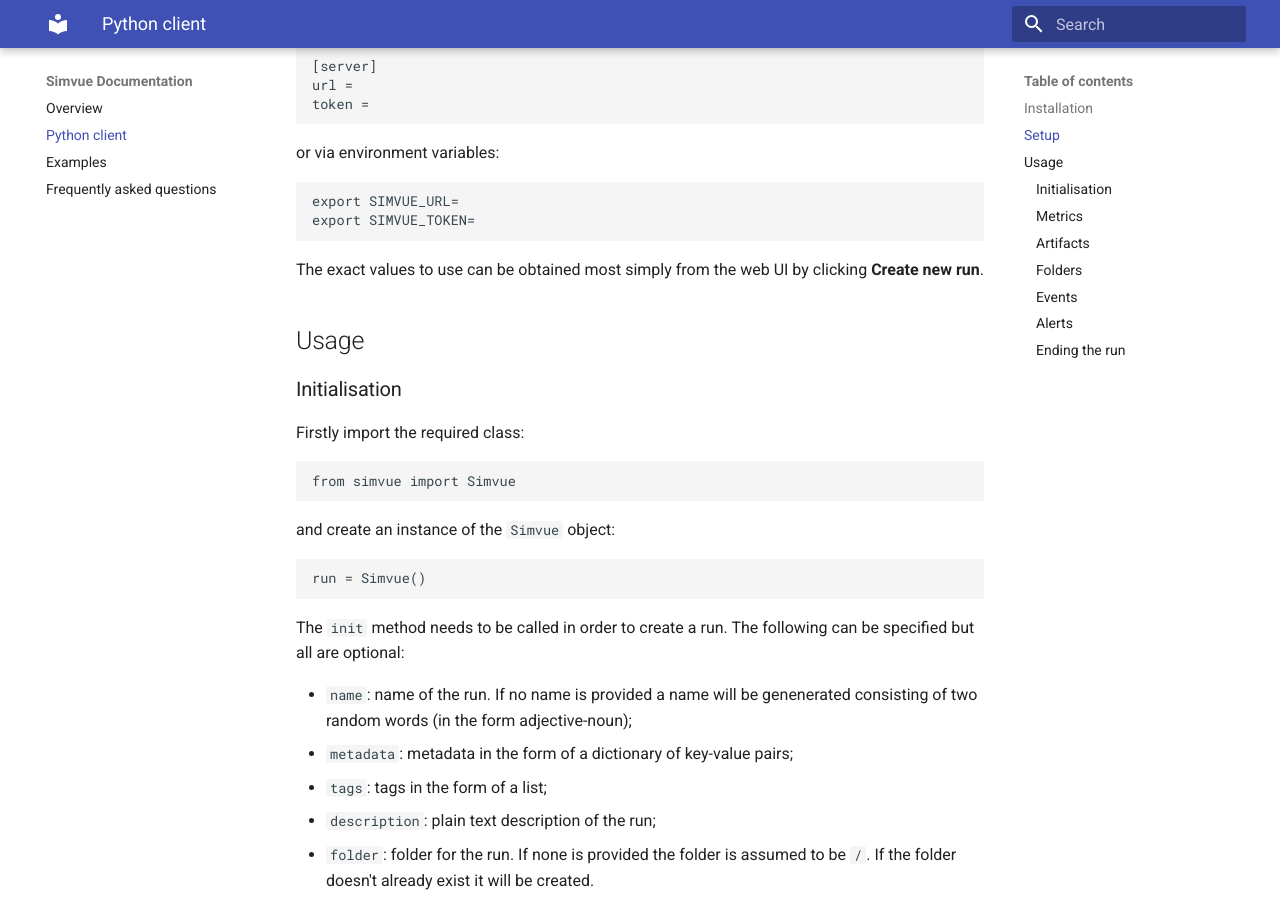
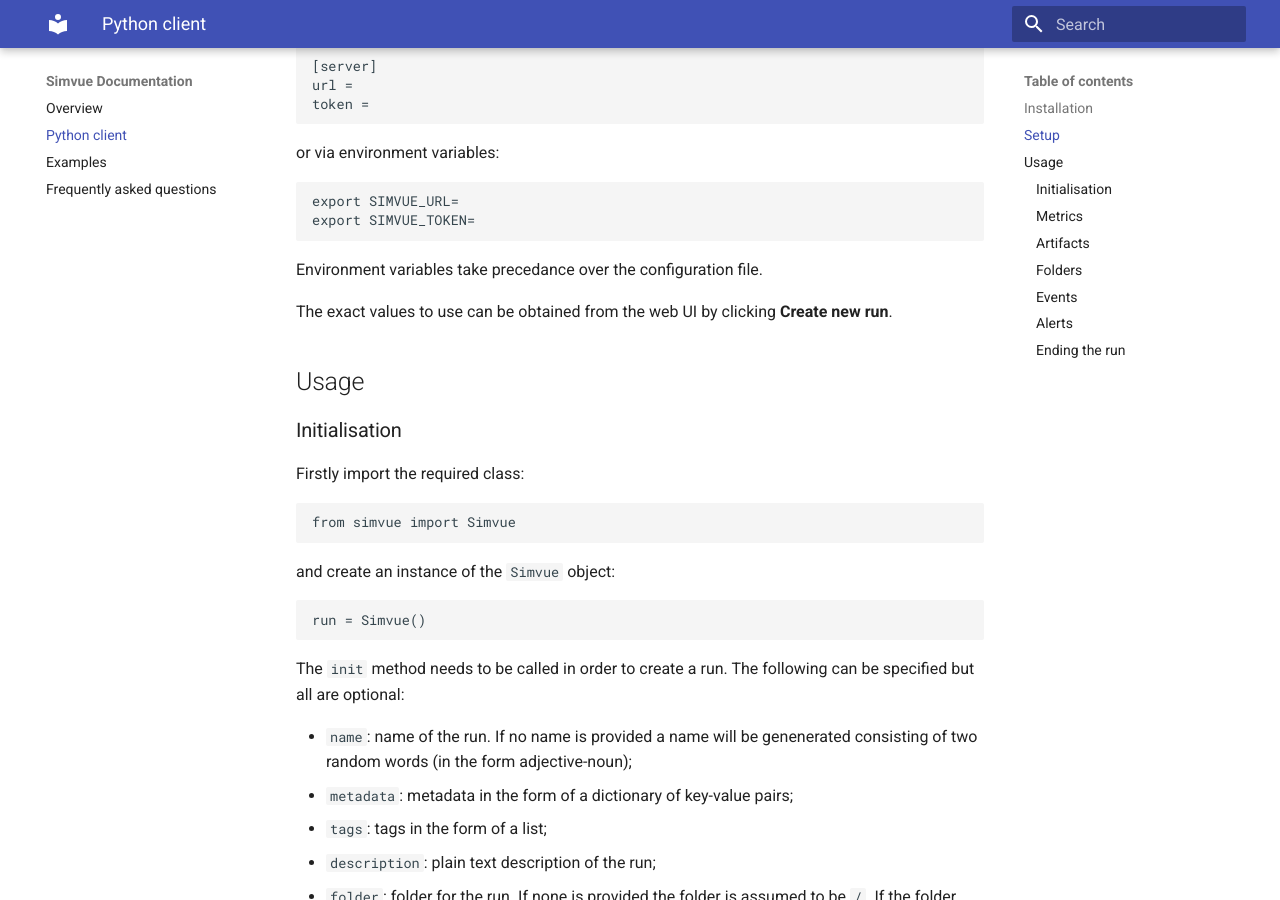
Before and after one commit to simvue-io/docs, an MkDocs documentation site: the page built from docs/python-client.md, in a window 1280 px wide and 900 px high, scrolled down 541 px. Built offline with MkDocs 1.6.1 and Material for MkDocs 9.7.7, drawn with Linux system fonts in a browser that asks for light colours.

Commit message:
Mention precedance of configuration

````diff
--- a/docs/python-client.md
+++ b/docs/python-client.md
@@ -23,7 +23,9 @@ or via environment variables:
 export SIMVUE_URL=
 export SIMVUE_TOKEN=
 ```
-The exact values to use can be obtained most simply from the web UI by clicking **Create new run**.
+Environment variables take precedance over the configuration file.
+
+The exact values to use can be obtained from the web UI by clicking **Create new run**.
 
 ## Usage
 
````
